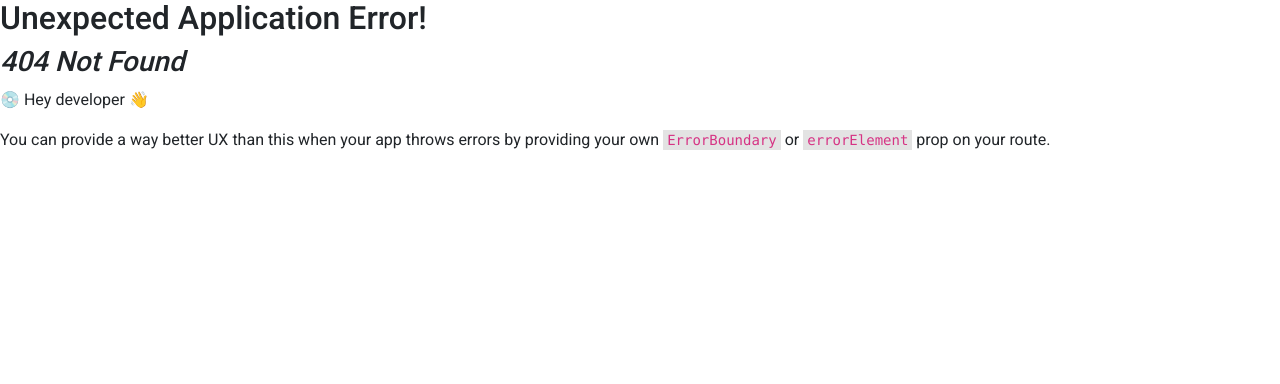
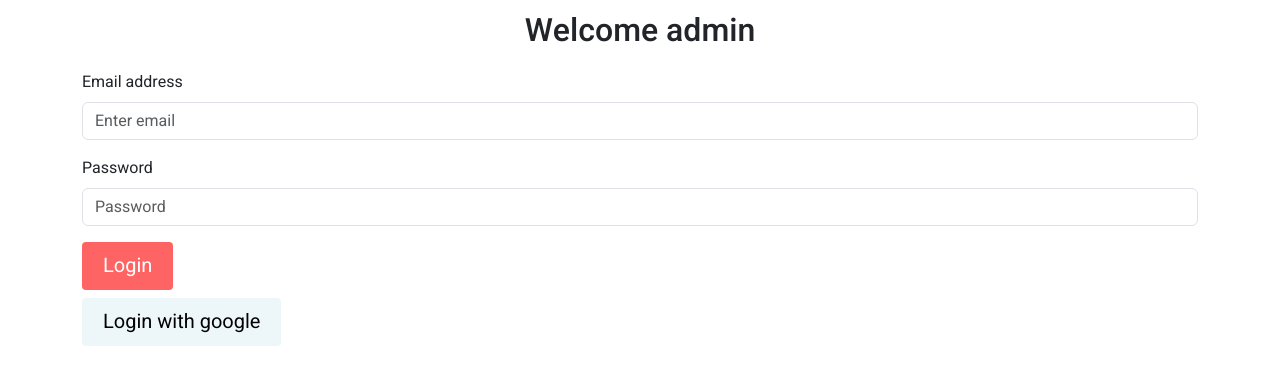
Before and after one commit to vuongthai1205/portfolio-blog-reactjs, a React (Create React App) app: page /login in a window 1280 px wide. Before the commit this address had no page. Shown: the top 384 px of the page. Built offline with nearby package versions, Linux system fonts and the light colour scheme.

Commit message:
#5 - done config firebase

```diff
--- a/package.json
+++ b/package.json
@@ -7,6 +7,7 @@
     "@testing-library/react": "^13.4.0",
     "@testing-library/user-event": "^13.5.0",
     "bootstrap": "^5.3.2",
+    "firebase": "^10.5.2",
     "localforage": "^1.10.0",
     "match-sorter": "^6.3.1",
     "react": "^18.2.0",
--- a/src/assets/scss/main.scss
+++ b/src/assets/scss/main.scss
@@ -191,3 +191,20 @@ header {
     margin-bottom: 12px;
   }
 }
+
+.title-page{
+  text-align: center;
+  padding: 12px 0;
+}
+
+.btn-login{
+  @include btn();
+  border: none;
+  &-google{
+    @include btn();
+    border: none;
+    margin-top: 8px;
+    background-color: variables.$sky-color;
+    color: black;
+  }
+}
--- /dev/null
+++ b/src/config/firebase.js
@@ -0,0 +1,20 @@
+// Import the functions you need from the SDKs you need
+import { initializeApp } from "firebase/app";
+// TODO: Add SDKs for Firebase products that you want to use
+// https://firebase.google.com/docs/web/setup#available-libraries
+
+// Your web app's Firebase configuration
+// For Firebase JS SDK v7.20.0 and later, measurementId is optional
+const firebaseConfig = {
+  apiKey: "AIzaSyCWyx2ey5tLbAyBHgohGdJINPIOm8aRQMU",
+  authDomain: "portfolio-blog-5aae7.firebaseapp.com",
+  databaseURL: "https://portfolio-blog-5aae7-default-rtdb.asia-southeast1.firebasedatabase.app",
+  projectId: "portfolio-blog-5aae7",
+  storageBucket: "portfolio-blog-5aae7.appspot.com",
+  messagingSenderId: "4552474438",
+  appId: "1:4552474438:web:6d9f03a8c073fd957baf47",
+  measurementId: "G-ZHBBERG8D1"
+};
+
+// Initialize Firebase
+export const app = initializeApp(firebaseConfig);
--- /dev/null
+++ b/src/layout/LoginLayout.js
@@ -0,0 +1,11 @@
+import { Outlet } from "react-router-dom";
+
+function LoginLayout() {
+  return (
+    <>
+      <Outlet />
+    </>
+  );
+}
+
+export default LoginLayout;
--- /dev/null
+++ b/src/pages/Login.js
@@ -0,0 +1,97 @@
+import { useState } from "react";
+import { Col, Container, Form, Row } from "react-bootstrap";
+import { GoogleAuthProvider,signInWithPopup, getAuth } from "firebase/auth";
+import { app } from "../config/firebase";
+function Login() {
+  const [formLogin, setFormLogin] = useState({
+    email: "",
+    password: "",
+  });
+
+
+  const handleSubmit = async (e) => {
+    e.preventDefault();
+    console.log(formLogin);
+  };
+  const handleLoginGoogle = async (e) => {
+    const provider = new GoogleAuthProvider();
+    const auth = getAuth(app);
+    auth.languageCode = "it";
+    await signInWithPopup(auth, provider)
+      .then((result) => {
+        // This gives you a Google Access Token. You can use it to access the Google API.
+        const credential = GoogleAuthProvider.credentialFromResult(result);
+        const token = credential.accessToken;
+        // The signed-in user info.
+        const user = result.user;
+        // IdP data available using getAdditionalUserInfo(result)
+        // ...
+        console.log(token, user)
+      })
+      .catch((error) => {
+        // Handle Errors here.
+        const errorCode = error.code;
+        const errorMessage = error.message;
+        // The email of the user's account used.
+        const email = error.customData.email;
+        // The AuthCredential type that was used.
+        const credential = GoogleAuthProvider.credentialFromError(error);
+        // ...
+      });
+  };
+
+  const handleInputChange = (e) => {
+    const { name, value } = e.target;
+    setFormLogin((prevData) => ({
+      ...prevData,
+      [name]: value,
+    }));
+  };
+
+  return (
+    <>
+      <Container>
+        <Row>
+          <Col>
+            <div>
+              <h2 className="title-page">Welcome admin</h2>
+            </div>
+            <Form onSubmit={handleSubmit}>
+              <Form.Group className="mb-3" controlId="formGroupEmail">
+                <Form.Label>Email address</Form.Label>
+                <Form.Control
+                  name="email"
+                  value={formLogin.email}
+                  type="email"
+                  placeholder="Enter email"
+                  onChange={handleInputChange}
+                />
+              </Form.Group>
+              <Form.Group className="mb-3" controlId="formGroupPassword">
+                <Form.Label>Password</Form.Label>
+                <Form.Control
+                  value={formLogin.password}
+                  type="password"
+                  name="password"
+                  placeholder="Password"
+                  onChange={handleInputChange}
+                />
+              </Form.Group>
+              <button
+                type="submit"
+                placeholder="Password"
+                className="btn-login">
+                Login
+              </button>
+            </Form>
+            <button onClick={handleLoginGoogle} className="btn-login-google">
+              Login with google
+            </button>
+          </Col>
+        </Row>
+      </Container>
+    </>
+  );
+}
+
+export default Login;
--- a/src/routes/route.js
+++ b/src/routes/route.js
@@ -1,4 +1,3 @@
-
 import {
   createBrowserRouter,
   createRoutesFromElements,
@@ -8,12 +7,19 @@ import DefaultLayout from "../layout/DefaultLayout";
 import Home from "../pages/Home";
 import PostDetail from "../pages/PostDetail";
 import WorkDetail from "../pages/WorkDetail";
+import LoginLayout from "../layout/LoginLayout";
+import Login from "../pages/Login";
 export const router = createBrowserRouter(
   createRoutesFromElements(
-    <Route  element={<DefaultLayout />}>
-      <Route index element={<Home />} />
-      <Route path="/post/:id" element={<PostDetail />} />
-      <Route path="/work/:id" element={<WorkDetail />} />
-    </Route>
+    <>
+      <Route element={<DefaultLayout />}>
+        <Route index element={<Home />} />
+        <Route path="/post/:id" element={<PostDetail />} />
+        <Route path="/work/:id" element={<WorkDetail />} />
+      </Route>
+      <Route path="/login" element={<LoginLayout />}>
+        <Route index element={<Login />} />
+      </Route>
+    </>
   )
 );
```
Also changed, not shown: src/components/PostsRecent.js (+12 -11 lines), 1 other file (tests, documents, lock files or other folders).
